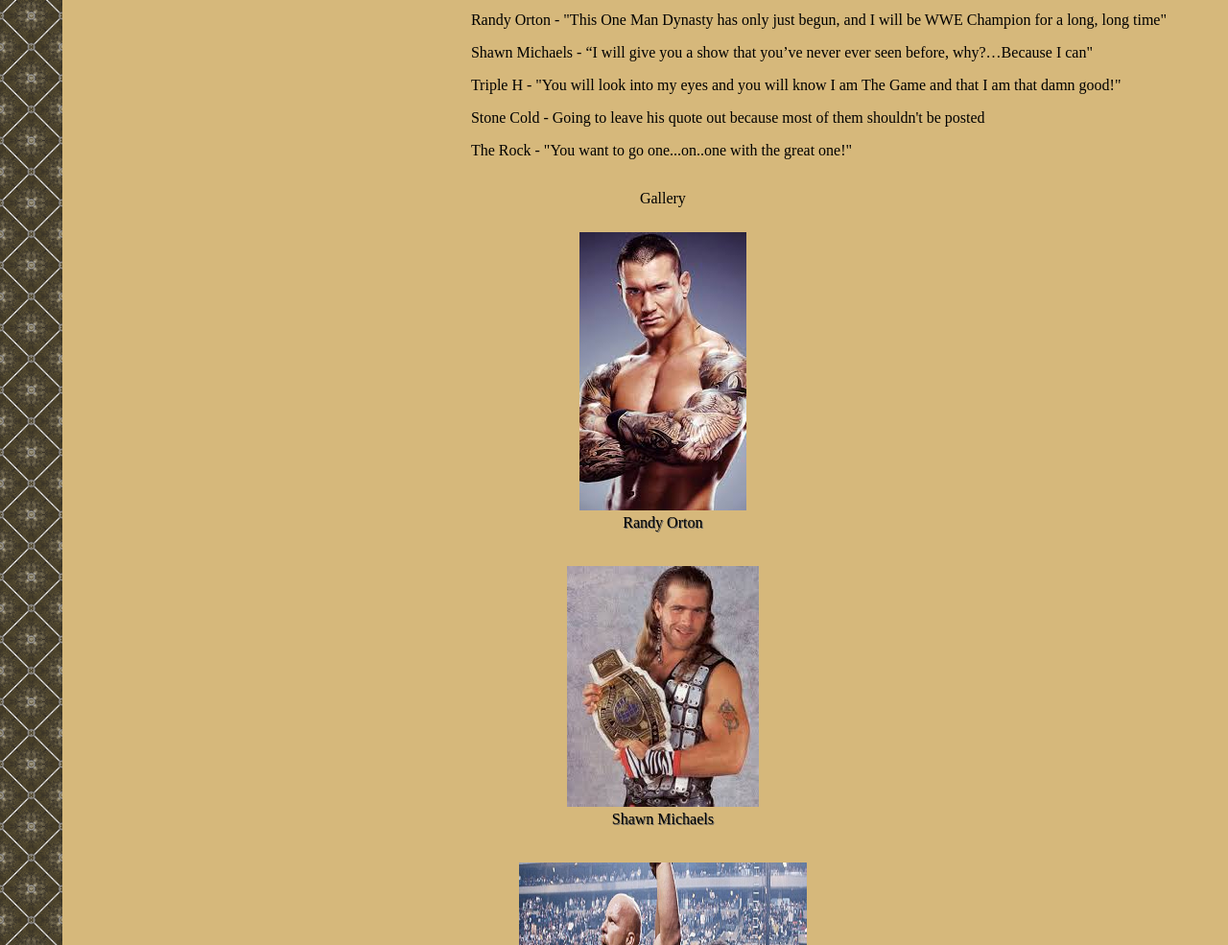
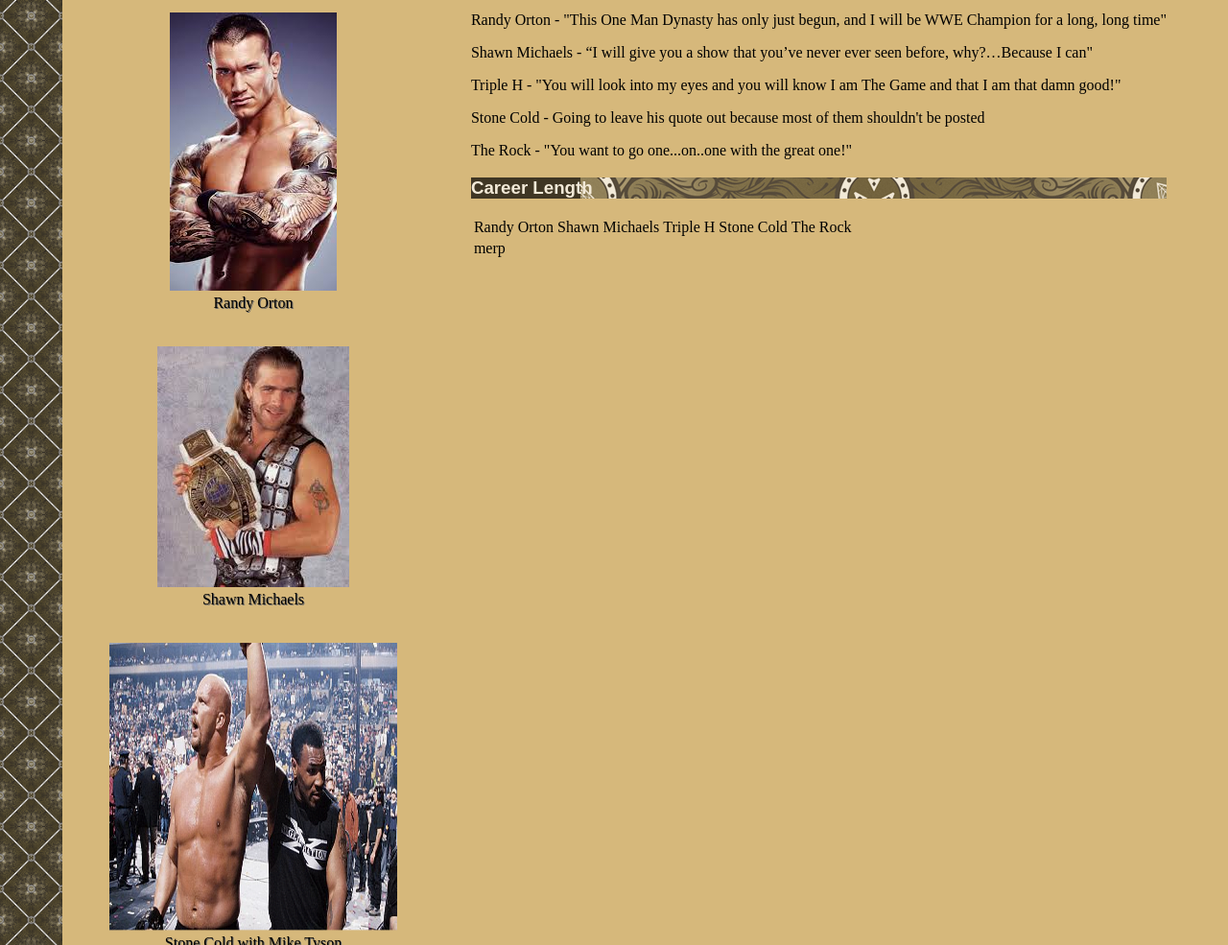
Before and after one commit to Ryantsanders/DWS1, a plain HTML site: page Assignment_1_Project/Index.html in a window 1280 px wide. Shown: the part 3786-4771 px from the top of the page at 96% size. Drawn offline with Linux system fonts and the light colour scheme.

Commit message:
update
update

```diff
--- a/Assignment_1_Project/Index.html
+++ b/Assignment_1_Project/Index.html
@@ -216,7 +216,27 @@
 	 	<p>Stone Cold - Going to leave his quote out because most of them shouldn't be posted</p>
 	 	<p>The Rock - "You want to go one...on..one with the great one!"</p>
 	 </section
+	<header>
+	 <h3>Career Length</h3>
+	<header>
+     <section class="Career">
+	 <div id="table">
+	<table>
+	  <tr>
+	  	<td>Randy Orton</td>
+	  	<td>Shawn Michaels</td>
+	  	<td>Triple H</td>
+	  	<td>Stone Cold</td>
+	  	<td>The Rock</td>
+	  </tr>
+	  <tr>
+	  	<td> merp</td>
+	  </tr>
+	</table>
+	</div>
+
 	</aside>
+
 
 
 	<!-- Gallery Heading that has all the images below-->
--- a/Assignment_1_Project/css/style.css
+++ b/Assignment_1_Project/css/style.css
@@ -53,6 +53,11 @@ body {
  aside{
 	margin: auto;
 	float: right;
+}
+
+#table{
+	float: left;
+
 }
 /* "Wrestler sections"*/
 
@@ -192,6 +197,8 @@ body {
 	clear: left;
 }
 
+
+
 .wrestler{
 	border: 1px #000000;
 	margin-right: 10px;
```
